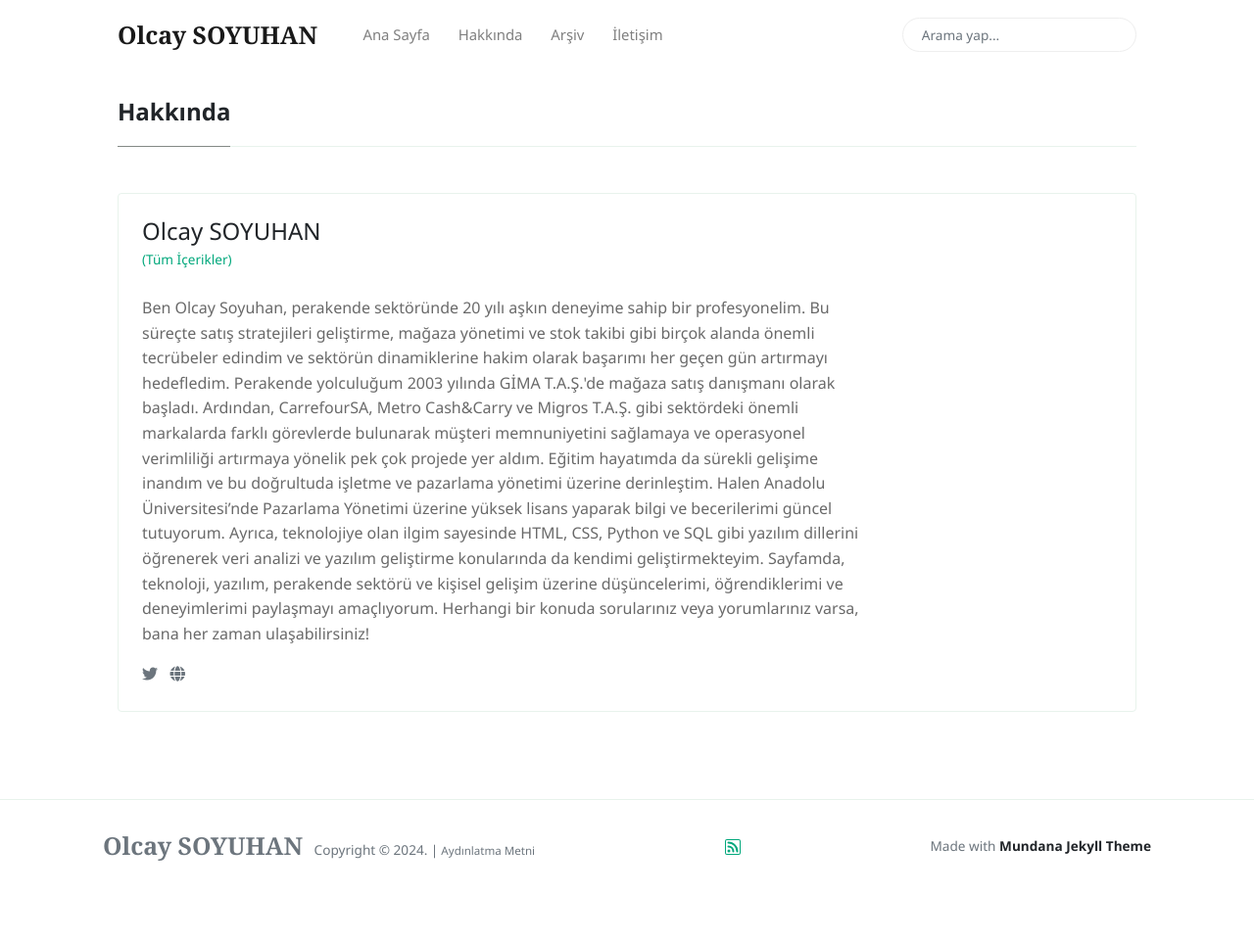
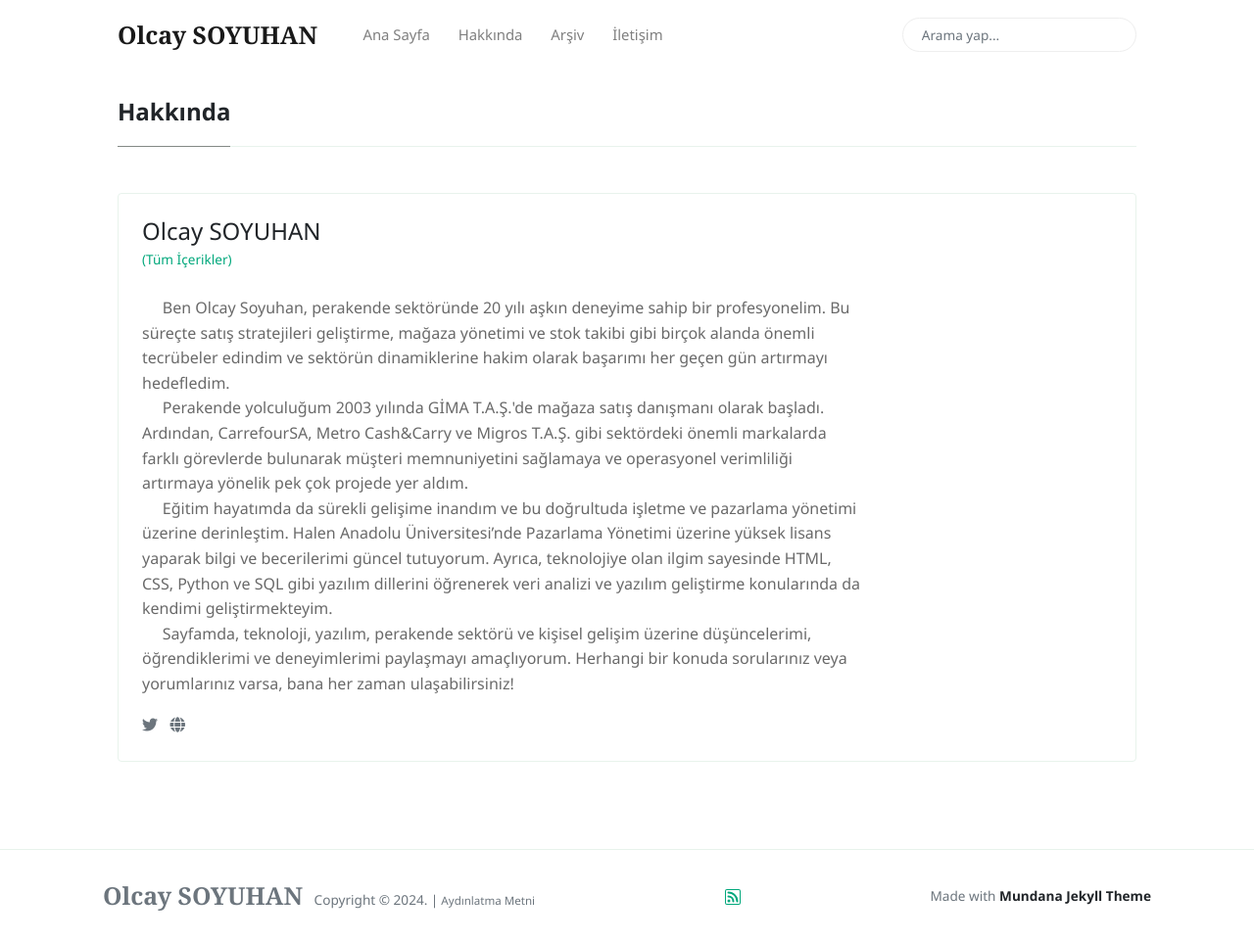
Before and after one commit to olcaysoyuhan/olcaysoyuhan.github.io, a Jekyll site: the page built from _pages/authors-list.html, in a window 1280 px wide and 962 px high. Shown: the whole window at 98% size. Built offline with Jekyll 4.4.1, drawn with Linux system fonts in a browser that asks for light colours; nearby versions of some CDN libraries.

```diff
--- a/_config.yml
+++ b/_config.yml
@@ -27,22 +27,18 @@ authors:
       name:           Olcay SOYUHAN
       site:
       avatar:
-      bio:            "    Ben Olcay Soyuhan, perakende sektöründe 20 yılı aşkın deneyime sahip bir profesyonelim.
+      bio:            "&nbsp;&nbsp;&nbsp;&nbsp; Ben Olcay Soyuhan, perakende sektöründe 20 yılı aşkın deneyime sahip bir profesyonelim.
   Bu süreçte satış stratejileri geliştirme, mağaza yönetimi ve stok takibi gibi birçok alanda önemli tecrübeler edindim ve
-  sektörün dinamiklerine hakim olarak başarımı her geçen gün artırmayı hedefledim.
-
-      Perakende yolculuğum 2003 yılında GİMA T.A.Ş.'de mağaza satış danışmanı olarak başladı.
+  sektörün dinamiklerine hakim olarak başarımı her geçen gün artırmayı hedefledim. <br/>
+  &nbsp;&nbsp;&nbsp;&nbsp; Perakende yolculuğum 2003 yılında GİMA T.A.Ş.'de mağaza satış danışmanı olarak başladı.
   Ardından, CarrefourSA, Metro Cash&Carry ve Migros T.A.Ş. gibi sektördeki önemli markalarda farklı görevlerde bulunarak
-  müşteri memnuniyetini sağlamaya ve operasyonel verimliliği artırmaya yönelik pek çok projede yer aldım.
-
-      Eğitim hayatımda da sürekli gelişime inandım ve bu doğrultuda işletme ve pazarlama yönetimi üzerine derinleştim.
+  müşteri memnuniyetini sağlamaya ve operasyonel verimliliği artırmaya yönelik pek çok projede yer aldım. <br/>
+  &nbsp;&nbsp;&nbsp;&nbsp; Eğitim hayatımda da sürekli gelişime inandım ve bu doğrultuda işletme ve pazarlama yönetimi üzerine derinleştim.
   Halen Anadolu Üniversitesi’nde Pazarlama Yönetimi üzerine yüksek lisans yaparak bilgi ve becerilerimi güncel tutuyorum.
   Ayrıca, teknolojiye olan ilgim sayesinde HTML, CSS, Python ve SQL gibi yazılım dillerini öğrenerek veri analizi ve yazılım geliştirme
-  konularında da kendimi geliştirmekteyim.
-
-      Sayfamda, teknoloji, yazılım, perakende sektörü ve kişisel gelişim üzerine düşüncelerimi, öğrendiklerimi ve deneyimlerimi paylaşmayı amaçlıyorum.
-  Herhangi bir konuda sorularınız veya yorumlarınız varsa, bana her zaman ulaşabilirsiniz!
-"
+  konularında da kendimi geliştirmekteyim. <br/>
+  &nbsp;&nbsp;&nbsp;&nbsp; Sayfamda, teknoloji, yazılım, perakende sektörü ve kişisel gelişim üzerine düşüncelerimi, öğrendiklerimi ve deneyimlerimi paylaşmayı amaçlıyorum.
+  Herhangi bir konuda sorularınız veya yorumlarınız varsa, bana her zaman ulaşabilirsiniz! <br/>"
       email:
       twitter:
 
```
